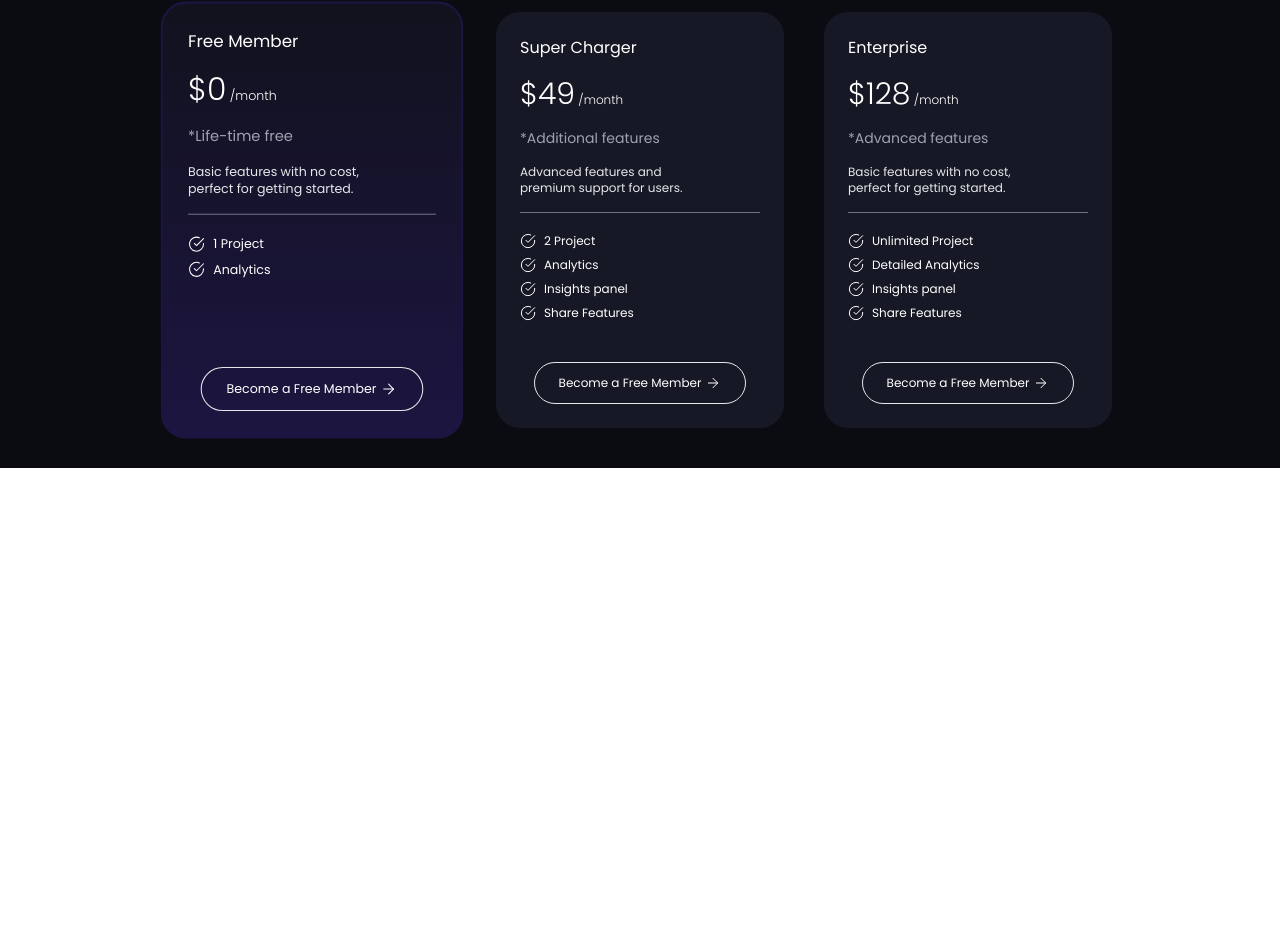
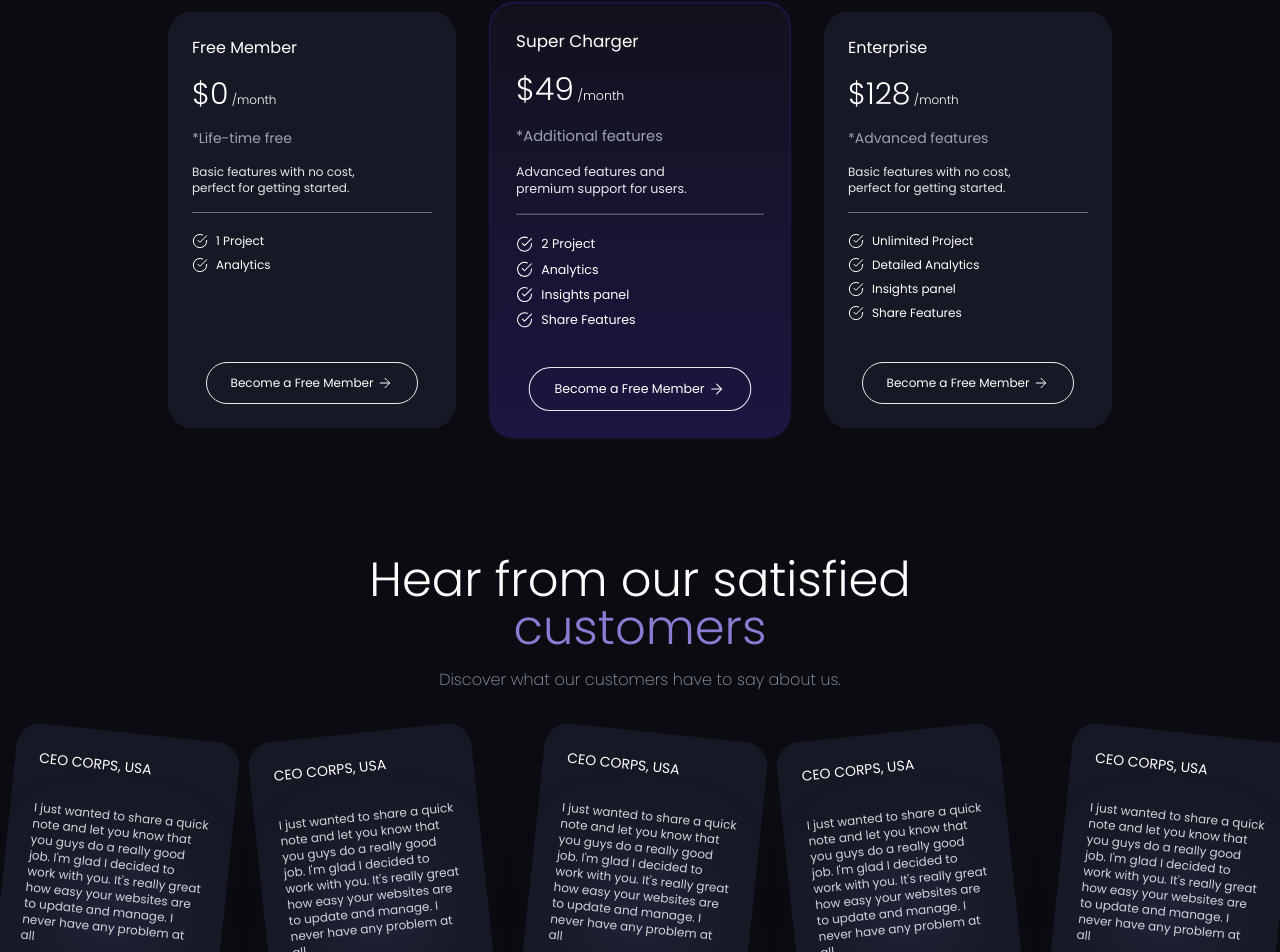
Before and after one commit to subhash131/saas-landing-page, a Next.js app: page / in a window 1280 px wide. Shown: the part 1837-2789 px from the top of the page. Before the commit the page ends 2305 px from the top, so only its background shows below. Built offline with nearby package versions, Linux system fonts and the light colour scheme.

Commit message:
update: file structure

```diff
--- a/src/app/(main)/page.tsx
+++ b/src/app/(main)/page.tsx
@@ -1,7 +1,8 @@
-import Hero from "@/components/Hero/Hero";
+import Hero from "@/components/hero/Hero";
 import Navbar from "@/components/Navbar";
 import Pricing from "@/components/pricing/Pricing";
 import TechStack from "@/components/techStack/TechStack";
+import Testimonial from "@/components/testimonials/Testimonial";
 
 export default function Home() {
   return (
@@ -10,6 +11,7 @@ export default function Home() {
       <Hero />
       <TechStack />
       <Pricing />
+      <Testimonial />
     </div>
   );
 }
--- a/src/components/Hero/Hero.tsx
+++ b/src/components/Hero/Hero.tsx
@@ -1,13 +1,13 @@
 import React from "react";
 import Card1 from "./cards/Card1";
 import Card2 from "./cards/Card2";
+import Card3 from "./cards/Card3";
 import "./cards/styles.css";
-import Card3 from "./cards/Card3";
 
 const Hero = () => {
   return (
     <div className="w-full text-center pt-16">
-      <p className="text-5xl tracking-wider ">
+      <h1 className="text-5xl tracking-wider ">
         <span className="from-[#2D0D61] bg-gradient-to-r px-4 rounded-full">
           Revolutionize
         </span>
@@ -19,7 +19,7 @@ const Hero = () => {
             products
           </span>
         </span>
-      </p>
+      </h1>
       <p className="text-xs text-gray-400 mt-14">
         Create stunning, professional-quality websites in record tine with our
         powerful UI kit
--- a/src/components/pricing/Card.tsx
+++ b/src/components/pricing/Card.tsx
@@ -1,10 +1,4 @@
-import {
-  ArrowBigRight,
-  ArrowRight,
-  Check,
-  CheckCheck,
-  CheckCircle,
-} from "lucide-react";
+import { ArrowRight, CheckCircle } from "lucide-react";
 import React from "react";
 
 const Card = ({
@@ -27,9 +21,9 @@ const Card = ({
   return (
     <div
       onClick={onClick}
-      className={`w-[18rem] h-[26rem] transition-all ${
+      className={`w-[18rem] h-[26rem] transition-all border-[#1C1541] ${
         selected
-          ? "from-[#12121E] to-[#1C1541] bg-gradient-to-b border-[#1C1541] border-2 scale-105"
+          ? "from-[#12121E] to-[#1C1541] bg-gradient-to-b  border-2 scale-105"
           : "bg-[#161925]"
       } p-2 rounded-3xl`}
     >
--- a/src/components/pricing/Pricing.tsx
+++ b/src/components/pricing/Pricing.tsx
@@ -1,104 +1,17 @@
 "use client";
 import React, { useState } from "react";
 import Card from "./Card";
-
-const planData = {
-  monthly: [
-    {
-      title: "Free Member",
-      price: "$0 /month",
-      subTitle: "Life-time free",
-      description: "Basic features with no cost, perfect for getting started.",
-      features: ["1 Project", "Analytics"],
-    },
-    {
-      title: "Super Charger",
-      price: "$49 /month",
-      subTitle: "Additional features",
-      description: "Advanced features and premium support for users.",
-      features: ["2 Project", "Analytics", "Insights panel", "Share Features"],
-    },
-    {
-      title: "Enterprise",
-      price: "$128 /month",
-      subTitle: "Advanced features",
-      description: "Basic features with no cost, perfect for getting started.",
-      features: [
-        "Unlimited Project",
-        "Detailed Analytics",
-        "Insights panel",
-        "Share Features",
-      ],
-    },
-  ],
-  yearly: [
-    {
-      title: "Free Member",
-      price: "$0 /year",
-      subTitle: "Life-time free",
-      description: "Basic features with no cost, perfect for getting started.",
-      features: ["1 Project", "Analytics"],
-    },
-    {
-      title: "Super Charger",
-      price: "$419 /year",
-      subTitle: "Additional features",
-      description: "Advanced features and premium support for users.",
-      features: ["2 Project", "Analytics", "Insights panel", "Share Features"],
-    },
-    {
-      title: "Enterprice",
-      price: "$1218 /year",
-      subTitle: "Advanced features",
-      description: "Basic features with no cost, perfect for getting started.",
-      features: [
-        "Unlimited Project",
-        "Detailed Analytics",
-        "Insights panel",
-        "Share Features",
-      ],
-    },
-  ],
-  quartly: [
-    {
-      title: "Free Member",
-      price: "$0 /quarter",
-      subTitle: "Life-time free",
-      description: "Basic features with no cost, perfect for getting started.",
-      features: ["1 Project", "Analytics"],
-    },
-    {
-      title: "Super Charger",
-      price: "$219 /quarter",
-      subTitle: "Additional features",
-      description: "Advanced features and premium support for users.",
-      features: ["2 Project", "Analytics", "Insights panel", "Share Features"],
-    },
-    {
-      title: "Enterprice",
-      price: "$618 /quarter",
-      subTitle: "Advanced features",
-      description: "Basic features with no cost, perfect for getting started.",
-      features: [
-        "Unlimited Project",
-        "Detailed Analytics",
-        "Insights panel",
-        "Share Features",
-      ],
-    },
-  ],
-};
+import PLANDETAILS from "./constants";
 
 const Pricing = () => {
-  const [plans, setPlans] = useState<typeof planData>(planData);
   const [selectedDuration, setSelectedDuration] = useState("monthly");
-  const [selectedCard, setSelectedCard] = useState(0);
+  const [selectedCard, setSelectedCard] = useState(1);
   return (
     <div className="w-full h-full flex justify-center mt-10 flex-col gap-10 pb-10">
       <div className="w-full text-center flex flex-col gap-4">
-        <p className="text-5xl font-light">
+        <h1 className="text-5xl font-light">
           Affordable pricing <span className="text-[#897DD3]">solution</span>
-        </p>
+        </h1>
         <p className="font-extralight text-gray-400">
           Find cost-effective pricing plans designed to meet
           <br />
@@ -158,7 +71,7 @@ const Pricing = () => {
       <div className="flex gap-10 justify-center items-center">
         {selectedDuration === "monthly" && (
           <>
-            {planData.monthly.map(
+            {PLANDETAILS.monthly.map(
               ({ title, subTitle, description, features, price }, index) => {
                 return (
                   <Card
@@ -180,7 +93,7 @@ const Pricing = () => {
         )}
         {selectedDuration === "quarterly" && (
           <>
-            {planData.quartly.map(
+            {PLANDETAILS.quartly.map(
               ({ title, subTitle, description, features, price }, index) => {
                 return (
                   <Card
@@ -202,7 +115,7 @@ const Pricing = () => {
         )}
         {selectedDuration === "yearly" && (
           <>
-            {planData.yearly.map(
+            {PLANDETAILS.yearly.map(
               ({ title, subTitle, description, features, price }, index) => {
                 return (
                   <Card
--- /dev/null
+++ b/src/components/pricing/constants.ts
@@ -0,0 +1,88 @@
+const planDetails = {
+  monthly: [
+    {
+      title: "Free Member",
+      price: "$0 /month",
+      subTitle: "Life-time free",
+      description: "Basic features with no cost, perfect for getting started.",
+      features: ["1 Project", "Analytics"],
+    },
+    {
+      title: "Super Charger",
+      price: "$49 /month",
+      subTitle: "Additional features",
+      description: "Advanced features and premium support for users.",
+      features: ["2 Project", "Analytics", "Insights panel", "Share Features"],
+    },
+    {
+      title: "Enterprise",
+      price: "$128 /month",
+      subTitle: "Advanced features",
+      description: "Basic features with no cost, perfect for getting started.",
+      features: [
+        "Unlimited Project",
+        "Detailed Analytics",
+        "Insights panel",
+        "Share Features",
+      ],
+    },
+  ],
+  yearly: [
+    {
+      title: "Free Member",
+      price: "$0 /year",
+      subTitle: "Life-time free",
+      description: "Basic features with no cost, perfect for getting started.",
+      features: ["1 Project", "Analytics"],
+    },
+    {
+      title: "Super Charger",
+      price: "$419 /year",
+      subTitle: "Additional features",
+      description: "Advanced features and premium support for users.",
+      features: ["2 Project", "Analytics", "Insights panel", "Share Features"],
+    },
+    {
+      title: "Enterprice",
+      price: "$1218 /year",
+      subTitle: "Advanced features",
+      description: "Basic features with no cost, perfect for getting started.",
+      features: [
+        "Unlimited Project",
+        "Detailed Analytics",
+        "Insights panel",
+        "Share Features",
+      ],
+    },
+  ],
+  quartly: [
+    {
+      title: "Free Member",
+      price: "$0 /quarter",
+      subTitle: "Life-time free",
+      description: "Basic features with no cost, perfect for getting started.",
+      features: ["1 Project", "Analytics"],
+    },
+    {
+      title: "Super Charger",
+      price: "$219 /quarter",
+      subTitle: "Additional features",
+      description: "Advanced features and premium support for users.",
+      features: ["2 Project", "Analytics", "Insights panel", "Share Features"],
+    },
+    {
+      title: "Enterprice",
+      price: "$618 /quarter",
+      subTitle: "Advanced features",
+      description: "Basic features with no cost, perfect for getting started.",
+      features: [
+        "Unlimited Project",
+        "Detailed Analytics",
+        "Insights panel",
+        "Share Features",
+      ],
+    },
+  ],
+};
+
+export default planDetails;
--- a/src/components/techStack/TechStack.tsx
+++ b/src/components/techStack/TechStack.tsx
@@ -7,10 +7,10 @@ const TechStack = () => {
     <div className="w-full h-full overflow-hidden justify-center items-center flex mt-10 relative">
       <TechRainbow className="rotate" />
       <div className="absolute w-[25rem] h-[25rem] top-15 flex-col gap-4 rounded-full bg-[#0A0C11] text-center flex justify-center items-center">
-        <p className="font-extralight text-3xl ">
+        <h1 className="font-extralight text-3xl ">
           Seamless <span className="text-[#897DD3]">integration</span> <br />
           across your apps
-        </p>
+        </h1>
         <p className="text-gray-400 text-xs">
           Harness the power of integrations to take your <br />
           performance to new heights.
--- /dev/null
+++ b/src/components/testimonials/Card.tsx
@@ -0,0 +1,42 @@
+import { Quote } from "lucide-react";
+import React from "react";
+
+const Card = () => {
+  return (
+    <div
+      className={`w-[18rem] h-[22rem] transition-all border-[#1C1541] bg-[#161925] p-6 rounded-3xl relative flex items-center justify-center`}
+    >
+      <div className="absolute w-1 h-1 glow bg-transparent z-0"></div>
+      {/* <div className="absolute w-1 h-1 glow bg-transparent bottom-0 right-4"></div> */}
+      <div className="w-full h-full flex flex-col gap-8 z-10">
+        <p className="text-sm">CEO CORPS, USA</p>
+        <p className="text-xs text-gray-300">
+          I just wanted to share a quick note and let you know that you guys do
+          a really good job. I'm glad I decided to work with you. It's really
+          great how easy your websites are to update and manage. I never have
+          any problem at all
+        </p>
+        <div>
+          <Quote
+            className="float-right -mt-5 border-gray-400"
+            strokeOpacity={0.8}
+            fill="gray"
+          />
+        </div>
+        <hr className="border-gray-600" />
+        <div className="w-full h-full items-center -mt-5 flex gap-5">
+          <img
+            src="./assets/icons8-lightning-96.png"
+            className="w-10 h-10 bg-black rounded-full object-cover"
+          ></img>
+          <div>
+            <p>Adam Mccall</p>
+            <p>31 years</p>
+          </div>
+        </div>
+      </div>
+    </div>
+  );
+};
+
+export default Card;
--- /dev/null
+++ b/src/components/testimonials/Testimonial.tsx
@@ -0,0 +1,27 @@
+import React from "react";
+import Card from "./Card";
+
+const Testimonial = () => {
+  return (
+    <div className="w-full h-full flex justify-center mt-10 flex-col gap-10 pb-10 overflow-hidden">
+      <div className="w-full text-center flex flex-col gap-4">
+        <h1 className="text-5xl font-light">
+          Hear from our satisfied <br />{" "}
+          <span className="text-[#897DD3]">customers</span>
+        </h1>
+        <p className="font-extralight text-gray-400">
+          Discover what our customers have to say about us.
+        </p>
+      </div>
+      <div className="flex gap-10 justify-center items-center text-xs  [&>*:nth-child(odd)]:rotate-6 [&>*:nth-child(even)]:-rotate-6 overflow-">
+        <Card />
+        <Card />
+        <Card />
+        <Card />
+        <Card />
+      </div>
+    </div>
+  );
+};
+
+export default Testimonial;
```
Also changed, not shown: src/components/testimonials/constant.ts (added, +9 -0 lines).
